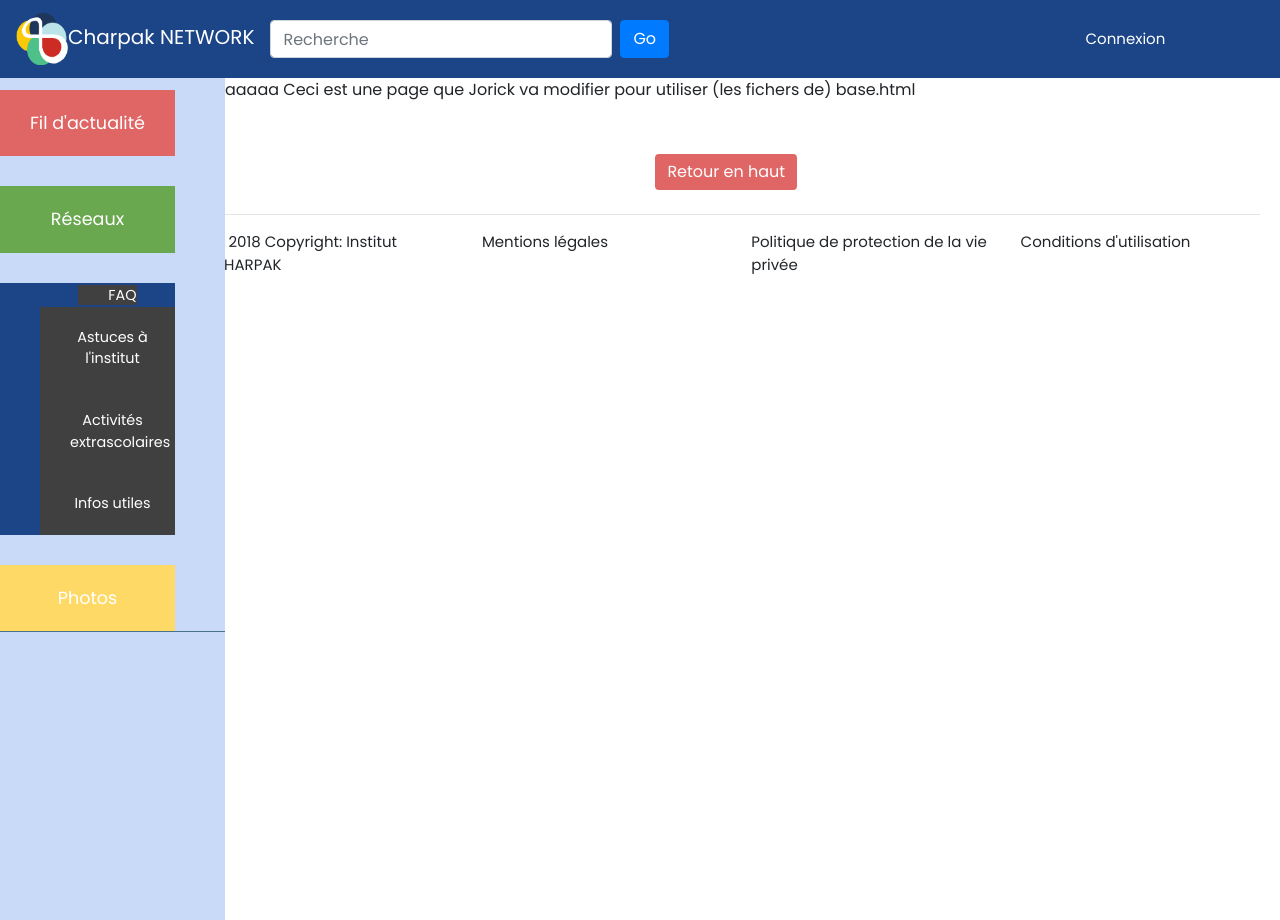
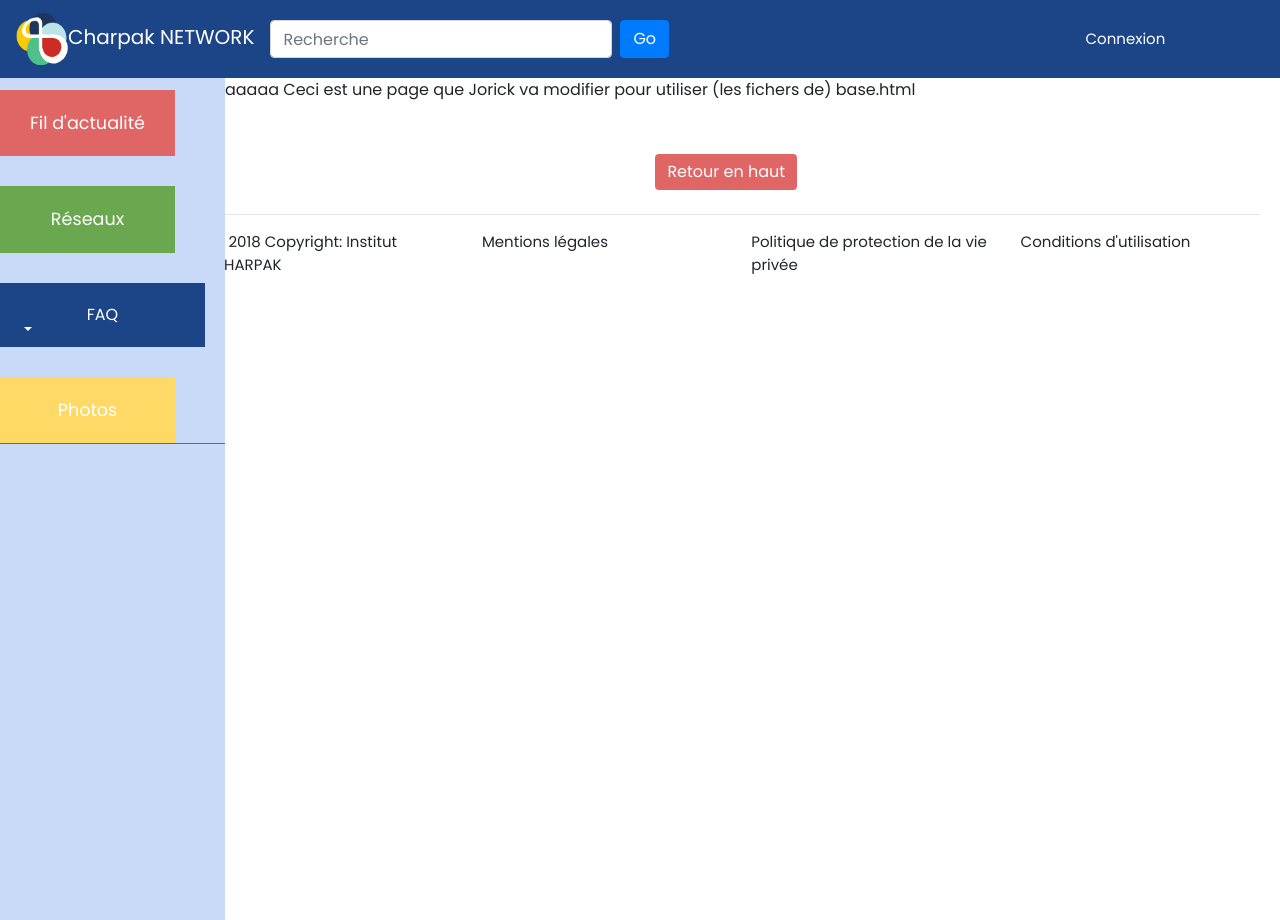
Before and after one commit to L3Villebon2018/projetInfo, a Django app: page / in a window 1280 px wide. Run offline with Django 3.2, Linux system fonts and the light colour scheme; some libraries are stand-ins or nearby versions.

Commit message:
modification des dropdowns toggle 1

```diff
--- a/ProjetInfoL3/ProjetInfoL3/static/css/base.css
+++ b/ProjetInfoL3/ProjetInfoL3/static/css/base.css
@@ -122,9 +122,6 @@ a[data-toggle="collapse"] {
 .dropdown-toggle::after {
     display: block;
     position: absolute;
-    top: 50%;
-    left: 100px;
-    transform: translateY(-50%);
 }
 
 #footer {
@@ -233,6 +230,10 @@ a[data-toggle="collapse"] {
     background: #6aa84fff
 }
 #FAQ{
+    border-radius: 0;
+    border: none;
+    padding: 20px;
+    width: 100%;
     list-style: none;
     margin-top: 30px;
     margin-right: 30px;
@@ -243,3 +244,30 @@ a[data-toggle="collapse"] {
     margin-right: 30px;
     background: #ffd966ff;
 }
+
+.btn-primary.focus, .btn-primary:focus {
+    box-shadow: none;
+    border: none;
+}
+
+.btn-primary:not(:disabled):not(.disabled).active:focus, .btn-primary:not(:disabled):not(.disabled):active:focus, .show > .btn-primary.dropdown-toggle:focus {
+    box-shadow: none;
+}
+
+.dropdown-item {
+    display: block;
+    width: 100%;
+    padding: .25rem 1.5rem;
+    clear: both;
+    font-weight: 400;
+    color: white;
+    text-align: inherit;
+    white-space: nowrap;
+    background-color: #1c4587ff;
+    border: 0;
+}
+a, a:hover, a:focus {
+    color: inherit;
+    text-decoration: none;
+    transition: all 0.3s;
+}
--- a/ProjetInfoL3/templates/base.html
+++ b/ProjetInfoL3/templates/base.html
@@ -61,18 +61,17 @@
                 <li id="reseaux">
                     <a href="{% url "arborescence-index" %}">Réseaux</a>
                 </li>
-                <ul id="FAQ">
-                    <a href="{% url "FAQ-index" %}">FAQ</a>
-                    <li>
-                        <a href="{% url "FAQ-astuces" %}">Astuces à l'institut</a>
-                    </li>
-                    <li>
-                        <a href="{% url "FAQ-extra" %}">Activités extrascolaires</a>
-                    </li>
-                    <li>
-                        <a href="{% url "FAQ-info" %}">Infos utiles</a>
-                    </li>
-                </ul>
+                <div class="dropdown">
+                    <button class="btn btn-primary dropdown-toggle" type="button" id="FAQ" data-toggle="dropdown" aria-haspopup="true" aria-expanded="false">
+                        FAQ
+                    </button>
+                    <div class="dropdown-menu" aria-labelledby="dropdownMenuButton">
+                        <a class="dropdown-item" href="{% url "FAQ-index" %}">Index</a>
+                        <a class="dropdown-item" href="{% url "FAQ-astuces" %}">Astuces à l'institut</a>
+                        <a class="dropdown-item" href="{% url "FAQ-extra" %}">Activités extrascolaires</a>
+                        <a class="dropdown-item" href="{% url "FAQ-info" %}">Infos utiles</a>
+                    </div>
+                </div>
                 <li id="photos">
                     <a href="#">Photos</a>
                 </li>
@@ -135,7 +134,6 @@
                     <!-- Grid column -->
                 </div>
                 <!-- Grid row -->
-
             </footer>
             <!-- Footer -->
         </div>
```
